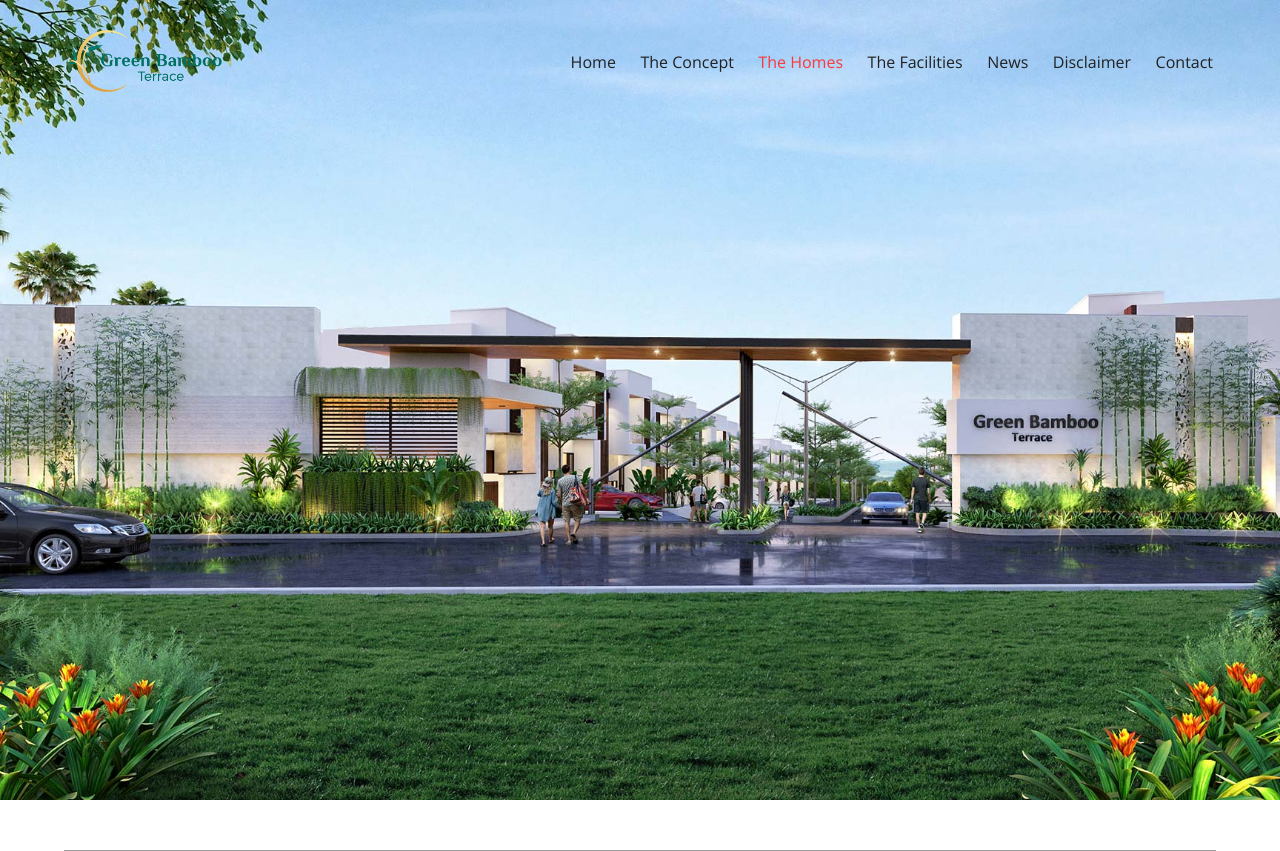
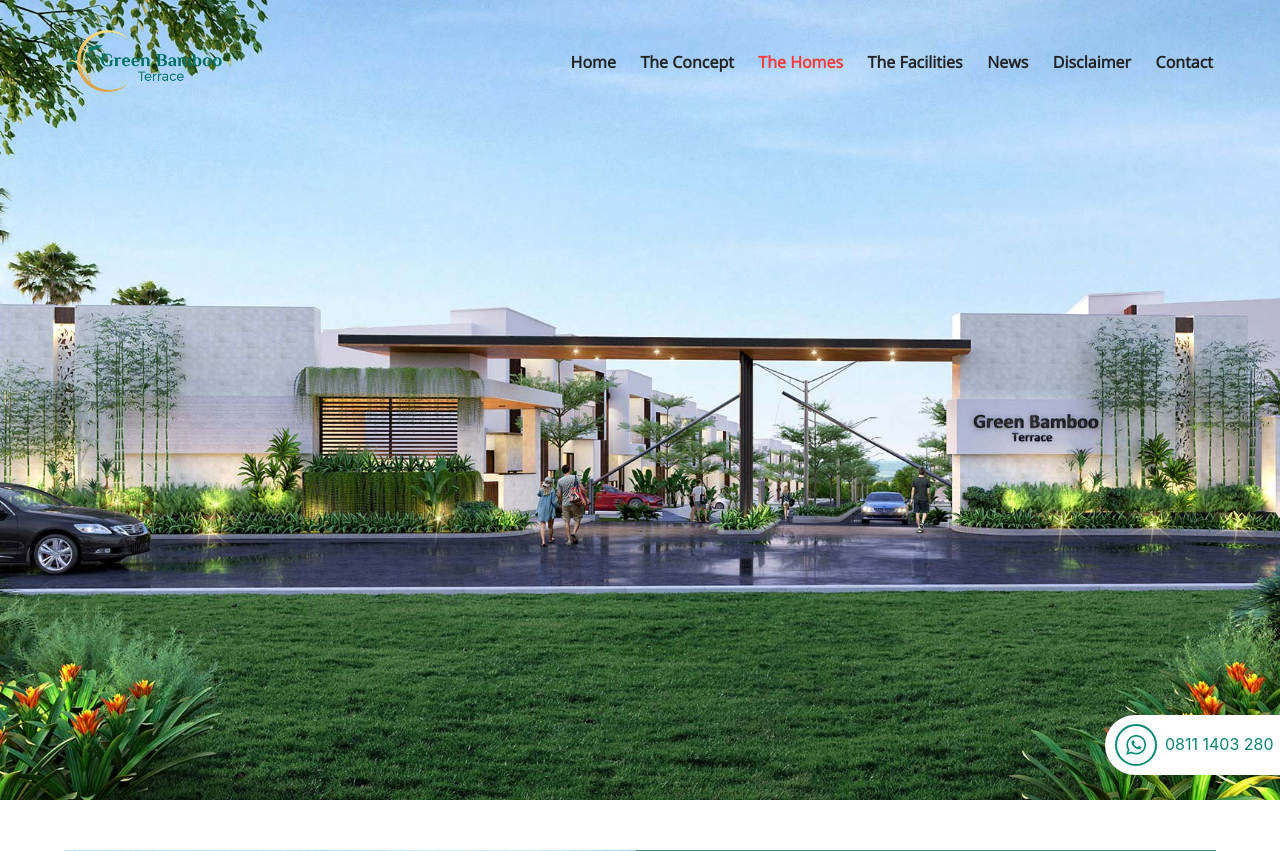
Before and after one commit to tatasutiadi/bambootajur, a CodeIgniter app: page /database/the-homes in a window 1280 px wide. Shown: the top 851 px of the page. Run offline with CodeIgniter, Linux system fonts and the light colour scheme; some libraries are stand-ins or nearby versions; grey boxes are pictures that could not be loaded.

Commit message:
ok done.. sedot cuuuyyyy

```diff
--- a/apps/views/pages/home.php
+++ b/apps/views/pages/home.php
@@ -64,21 +64,21 @@
 
             <div class="carousel-inner">
                 <div class="carousel-item active">
-                    <img src="<?= base_url();?>assets/images/detail/type-aa.png" alt="Type A" width="1100" height="400">
+                    <img src="<?= base_url();?>assets/images/detail/type-aa-lanskap.jpg" alt="Type A" width="1100" height="400">
                     <div class="carousel-caption">
                       <!-- <h3>Type A</h3>
                       <p>We had such a great time in LA!</p> -->
                     </div>
                 </div>
                 <div class="carousel-item">
-                    <img src="<?= base_url();?>assets/images/detail/type-bb.png" alt="Type B" width="1100" height="400">
+                    <img src="<?= base_url();?>assets/images/detail/type-bb-lanskap.jpg" alt="Type B" width="1100" height="400">
                     <div class="carousel-caption">
                         <!-- <h3>Type B</h3>
                         <p>Thank you, Chicago!</p> -->
                     </div>
                 </div>
                 <div class="carousel-item">
-                    <img src="<?= base_url();?>assets/images/detail/type-cc.png" alt="Type C" width="1100" height="400">
+                    <img src="<?= base_url();?>assets/images/detail/type-cc-lanskap.jpg" alt="Type C" width="1100" height="400">
                     <div class="carousel-caption">
                         <!-- <h3>Type C</h3>
                         <p>We love the Big Apple!</p> -->
@@ -118,7 +118,7 @@
 
                     <div class="carousel-inner">
                         <div class="carousel-item active">
-                            <img src="<?= base_url();?>assets/images/room.png" alt="Type A" width="1100" height="400">
+                            <img src="<?= base_url();?>assets/images/room.jpg" alt="Type A" width="1100" height="400">
                             <div class="carousel-caption">
                               <!-- <h3>Type A</h3>
                               <p>We had such a great time in LA!</p> -->
@@ -179,7 +179,7 @@
                 <p class="header-footer">Marketing Gallery</p>
                 Jalan Raya Tajur No.30, Tajur – Kota Bogor 16141<br>
                 Jawa Barat, Indonesia<br>
-                    Phone <a href="https://api.whatsapp.com/send?phone=628111403280&text=Halo%20Marketing%20Gallery%20Saya%20Mau%20Menanyakan%20.." class="fp-whatsapp">0811 1403 280 &nbsp; <img src="<?= base_url();?>assets/images/icon/whatsapp.png" class="f-whatsapp" /></a> <br>
+                Phone 0811 1403 280<br>
                 Phone 0251-8574 255<br>
                 Email bambootajur@gmail.com<br>
             </div>
@@ -197,13 +197,14 @@
 
         <div class="col-md-4 f-first">
             <div class="img-footer f-first">
-                    <p class="m-nol">Marketing by</p>
-                    <img src="<?= base_url();?>assets/images/vendor/shinmichi.png" class="img-shinmichi" />
+                <p class="m-nol header-footer no-margin">Development by</p>
+                <img src="<?= base_url();?>assets/images/vendor/kbj.png" class="img-kbj" />
+
             </div>
 
-                <div class="img-footer">
-                    <p>Development by</p>
-                    <img src="<?= base_url();?>assets/images/vendor/kbj.png" class="img-kbj" />
+            <div class="img-footer mt-20">
+                <p class="header-footer">Marketing by</p>
+                <img src="<?= base_url();?>assets/images/vendor/shinmichi.png" class="img-shinmichi" />
             </div>
         </div>
 
@@ -225,7 +226,12 @@
         </div>
     </div>
 
-    <a href="javascript:" id="return-to-top"><i class="fas fa-chevron-up"></i></a>
+    <!-- return to top -->
+<!-- <a href="javascript:" id="return-to-top"><i class="fas fa-chevron-up"></i></a> -->
+<a href="https://api.whatsapp.com/send?phone=628111403280&text=Halo%20Marketing%20Gallery%20Saya%20Mau%20Menanyakan%20.." class="floating-whatsapp" target="_blank">
+        <div class="f-whatsapp"> </div>
+        <p class="floating-teks">0811 1403 280</p>
+    </a>
 
 <script src="https://cdnjs.cloudflare.com/ajax/libs/popper.js/1.14.3/umd/popper.min.js"></script>
 <script src="https://maxcdn.bootstrapcdn.com/bootstrap/4.1.3/js/bootstrap.min.js"></script>
--- a/assets/css/style.css
+++ b/assets/css/style.css
@@ -145,6 +145,7 @@
 
 .ml-15{margin-left: 15px !important}
 
+.mt-20{margin-top: 20px !important}
 .mt-50{margin-top: 50px !important}
 .mt-150{margin-top: 150px !important}
 .mb-30{margin-bottom: 30px !important}
@@ -246,6 +247,8 @@
     padding-right: 10px;
     position: relative;
     text-decoration: none;
+    font-weight: 900;
+    /* text-shadow: 0px 0px 0.1px #f5f5f5; */
 }
 #navbar li a:hover {color: #088770 !important;}
 #navbar li a.active {color: #f93a3a;}
@@ -499,7 +502,7 @@
 
   }
   .bgimg-3 {
-    background-image: url("../images/background/disclaimer1.png");
+    background-image: url("../images/background/disclaimer1.jpg");
     min-height: 100%;
     /* background-image: linear-gradient(rgba(0,0,0,0.1),rgba(0,0,0,0.1)),  url('../images/background/header_concept.jpg'); */
 
@@ -767,7 +770,7 @@
 }
 .img-shinmichi{
     width: 100%;
-    max-width: 350px;
+    max-width: 200px;
 }
 .img-kbj{
     width: 100%;
@@ -824,7 +827,7 @@
         -webkit-border-radius: 35px;
         -moz-border-radius: 35px;
         border-radius: 35px;
-        display: none;
+        /* display: none; */
         -webkit-transition: all 0.3s linear;
         -moz-transition: all 0.3s ease;
         -ms-transition: all 0.3s ease;
@@ -854,9 +857,31 @@
     }
 
 .f-whatsapp{
-    width: 20px;
+    background-image: url(../images/icon/wa-green.png);
+    width: 42px;
+    height: 42px;
+    background-size: 20px;
+    background-position: center;
+    background-repeat: no-repeat;
     position: absolute;
-    margin-top: 3px;
+    margin: 9px 0 0 10px;
+    border: 2px solid #088770;
+    border-radius: 100px;
+    padding: 5px;
+}
+.f-whatsapp:hover{
+    background-image: url(../images/icon/wa-white.png);
+    width: 42px;
+    height: 42px;
+    background-size: 20px;
+    background-position: center;
+    background-repeat: no-repeat;
+    position: absolute;
+    margin: 9px 0 0 10px;
+    border: 2px solid #088770;
+    background-color: #088770;
+    border-radius: 100px;
+    padding: 5px;
 }
 .fp-whatsapp{
     color: #0e8c06 !important;
@@ -866,3 +891,19 @@
 .fp-whatsapp:hover{
     color: #f93a3a !important;
 }
+.floating-whatsapp{
+    width: 175px;
+    height: 60px;
+    position: fixed;
+    display: block;
+    background-color: #fff;
+    bottom: 25px;
+    right: 0;
+    border-top-left-radius: 100px;
+    border-bottom-left-radius: 100px;
+}
+.floating-teks{
+    position: absolute;
+    margin: 17px 0 0 60px;
+    color: #088770;
+}
```
Also changed, not shown: apps/views/pages/concept.php (+14 -9 lines), apps/views/pages/contact.php (+15 -9 lines), apps/views/pages/disclaimer.php (+7 -0 lines), apps/views/pages/facilities.php (+17 -11 lines), apps/views/pages/news.php (+13 -7 lines), assets/images/background/site-plan.jpg, assets/images/icon/wa-green.png (added), assets/images/icon/wa-white.png (added). Lines whose indentation alone changed are shown as unchanged.
